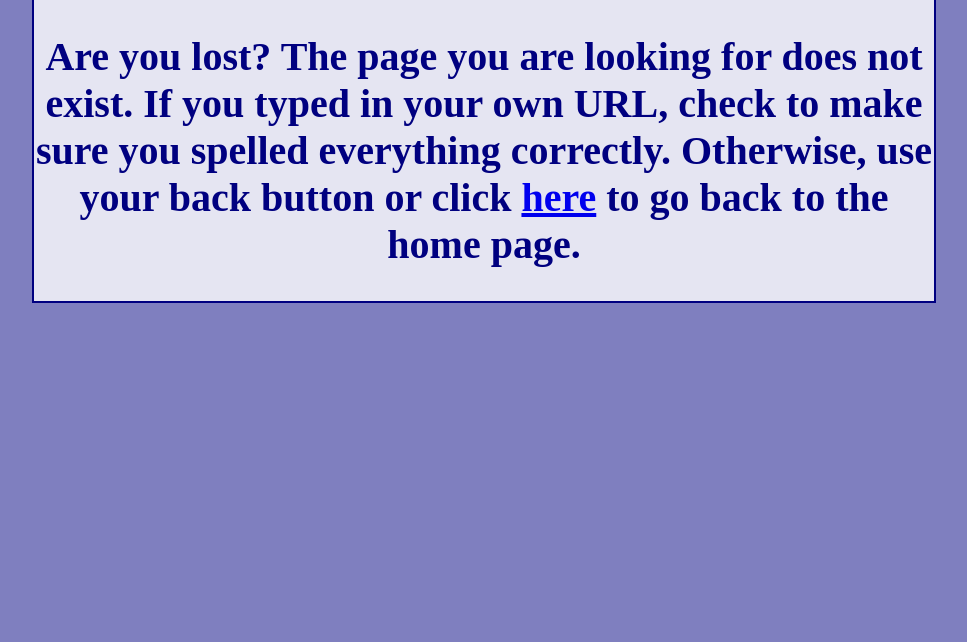
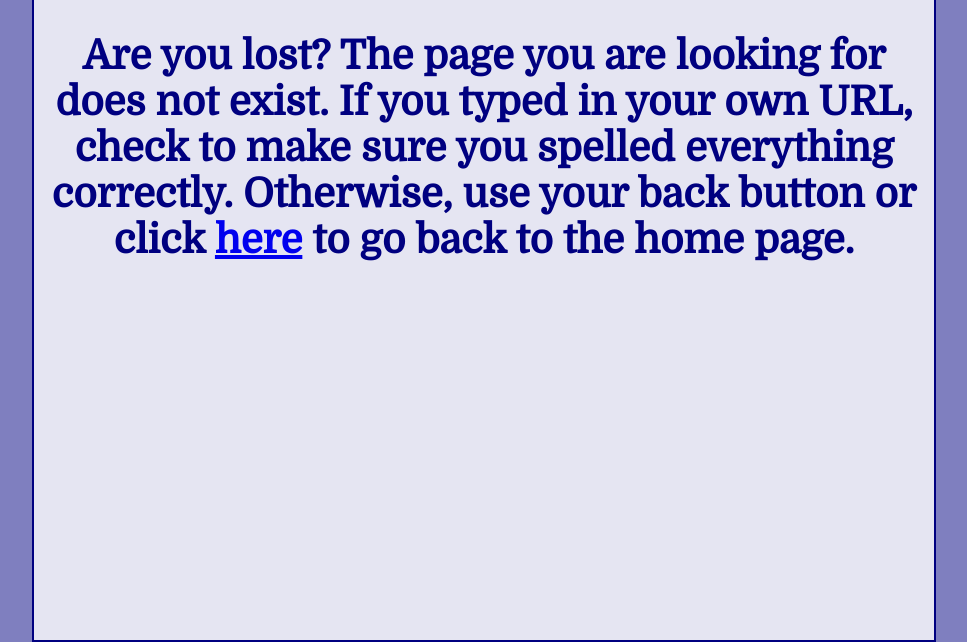
Before and after one commit to shdant113/PetShare, a Python web app: template templates/404.html in a window 1280 px wide. Shown: the part 158-800 px from the top of the page, without its empty margins (156-1123 px from the left). Run offline with Jinja, Linux system fonts and the light colour scheme; the template is opened without the code that fills it, so the values that code supplies are empty.

Commit message:
404 page adopts global styles

```diff
--- a/templates/404.html
+++ b/templates/404.html
@@ -1,3 +1,5 @@
+<link rel="stylesheet" type="text/css" href="{{url_for('static', filename='dashboard.css')}}">
+<link href="https://fonts.googleapis.com/css?family=Domine" rel="stylesheet">
 {% extends 'layout.html' %}
 
 {% block content %}
```
